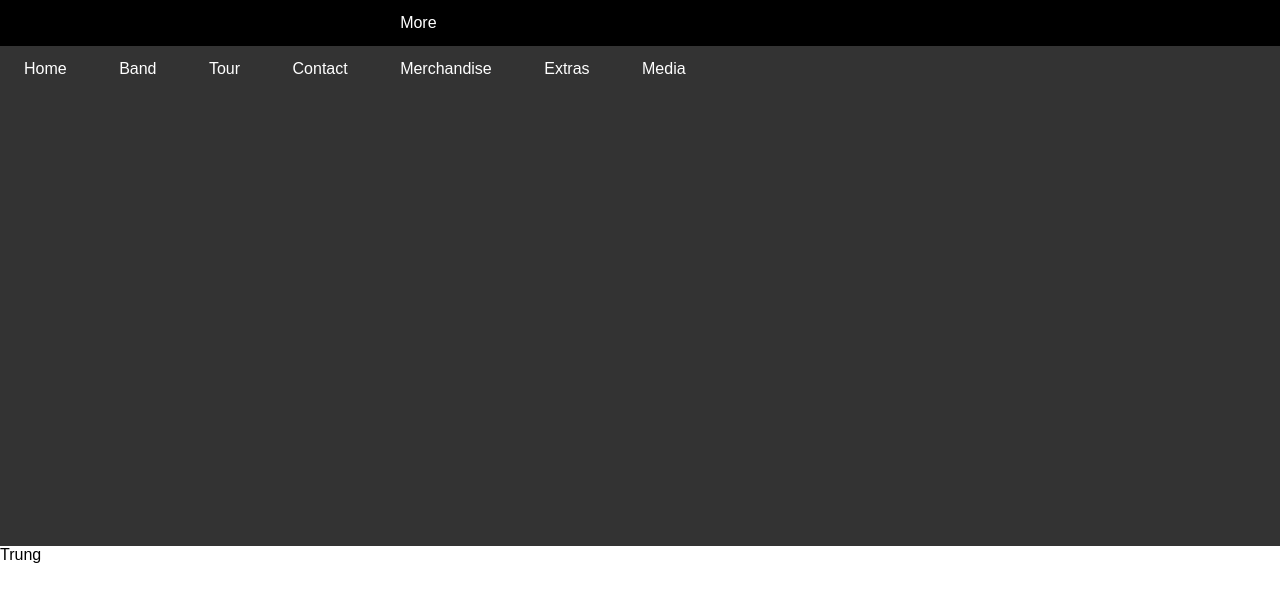
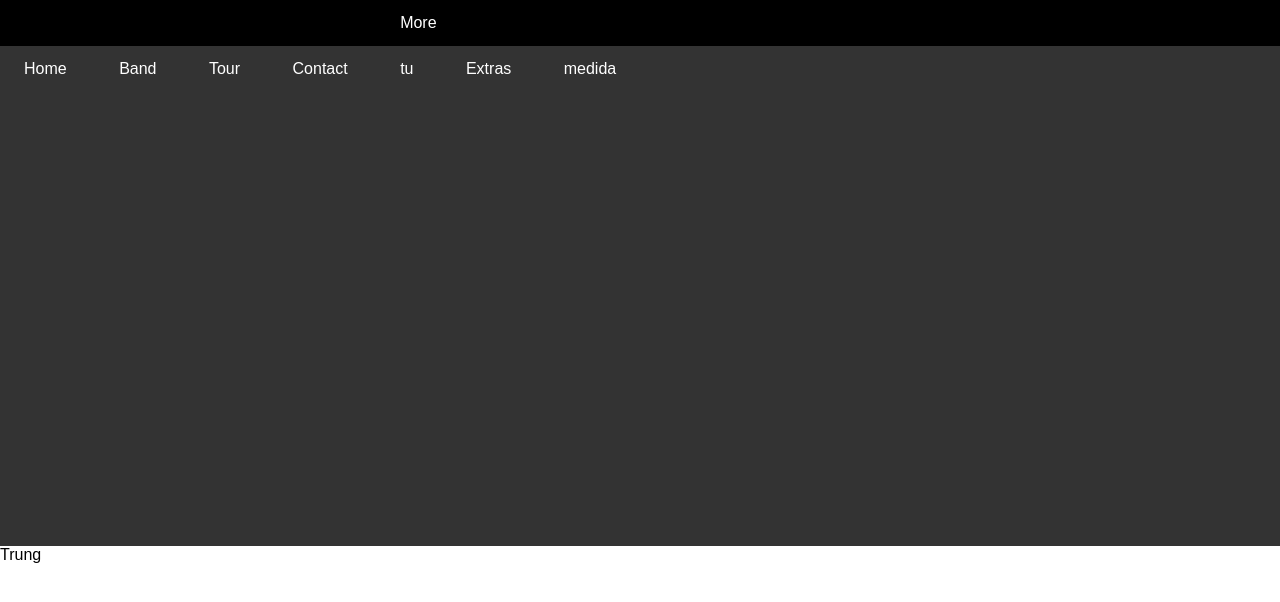
Before and after one commit to levytu/F8_Band, a plain HTML site: page index.html in a window 1280 px wide. Drawn offline with Linux system fonts and the light colour scheme.

Commit message:
Update index.html

```diff
--- a/index.html
+++ b/index.html
@@ -21,9 +21,9 @@
                 <li>
                     <a href="">More</a>
                     <ul class="subnav">
-                        <li><a href="">Merchandise</a></li>
+                        <li><a href="">tu</a></li>
                         <li><a href="">Extras</a></li>
-                        <li><a href="">Media</a></li>
+                        <li><a href="">medida</a></li>
                     </ul>
                 </li>
             </ul>
```
